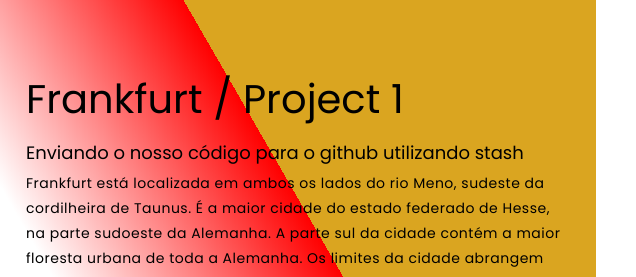
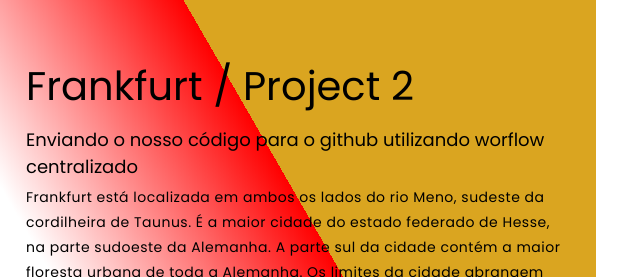
Before and after one commit to fau-33/desafio, a plain HTML site: page index.html in a window 1280 px wide. Shown: the part 1580-1857 px from the top of the page, 644-1280 px from the left. Drawn offline with Linux system fonts and the light colour scheme.

Commit message:
Update project 2 description

```diff
--- a/index.html
+++ b/index.html
@@ -38,8 +38,8 @@
                 </div>
                 <div class="project-item">
                     <div class="project-info">
-                        <h1>Frankfurt / Project 1</h1>
-                        <h2>Enviando o nosso código para o github utilizando stash</h2>
+                        <h1>Frankfurt / Project 2</h1>
+                        <h2>Enviando o nosso código para o github utilizando worflow centralizado</h2>
                         <p>Frankfurt está localizada em ambos os lados do rio Meno, sudeste da cordilheira de Taunus. É a maior cidade do estado federado de Hesse, na parte sudoeste da Alemanha. A parte sul da cidade contém a maior floresta urbana de toda a Alemanha. Os limites da cidade abrangem 248,31 quilômetros quadrados e se estende por 23,4 km na direção leste-oeste e 23,3 km na direção norte-sul.</p>
                     </div>
                     <div class="project-img">
```
